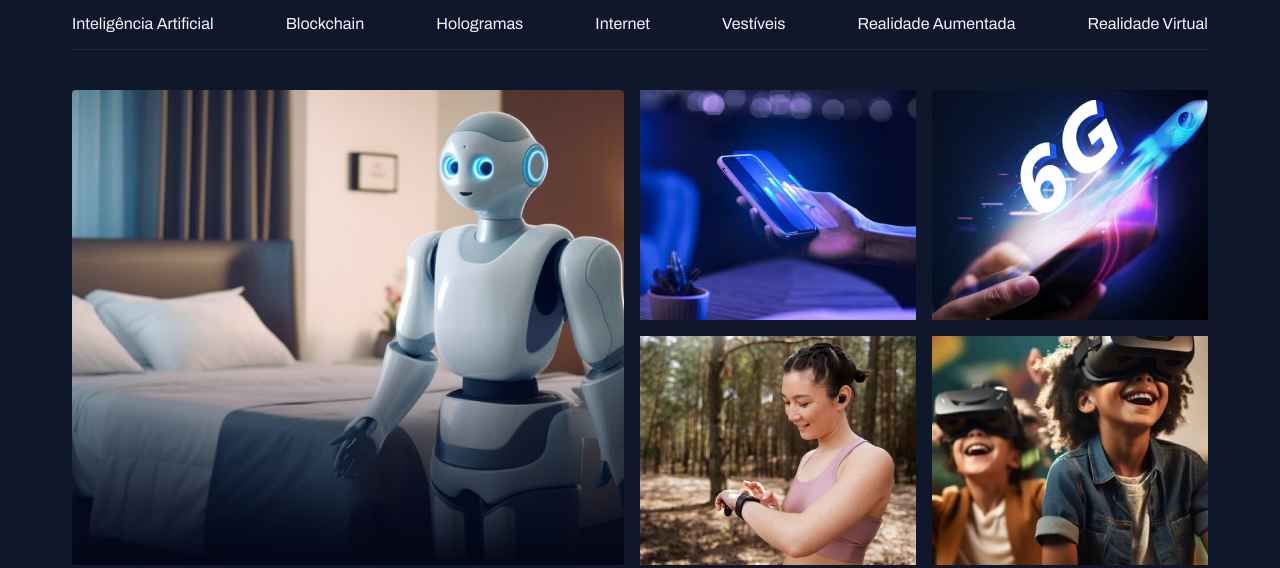
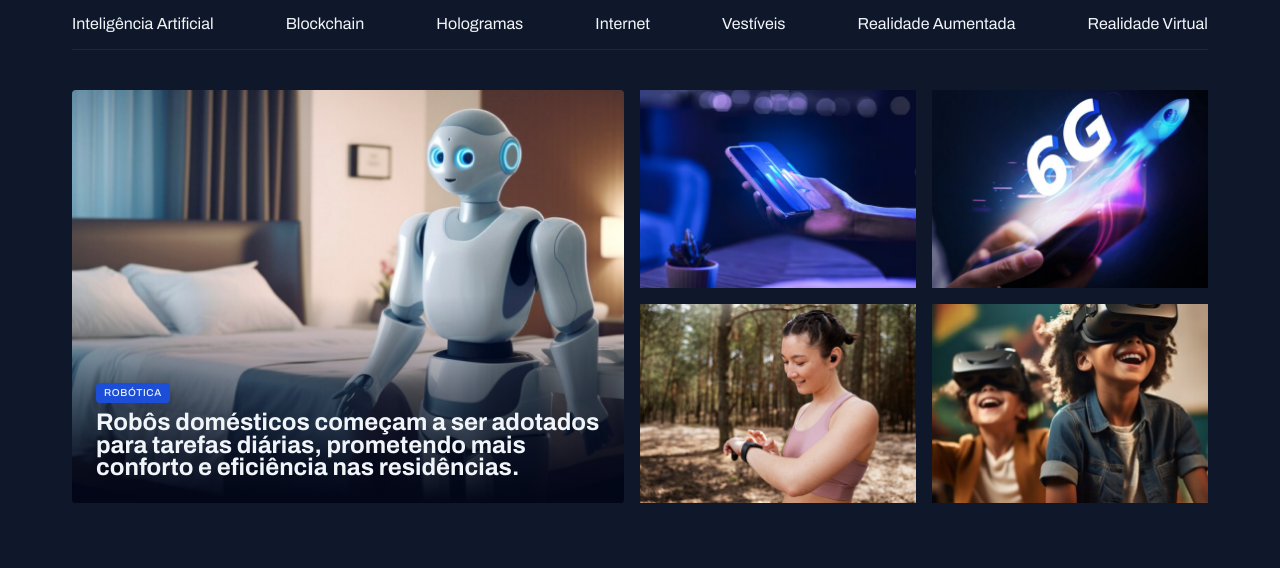
Before and after one commit to lucasaraujope/portal_de_noticias, a plain HTML site: page index.html in a window 1280 px wide. Shown: the part 74-642 px from the top of the page. Drawn offline with Linux system fonts and the light colour scheme.

Commit message:
configuração do figcaption

```diff
--- a/Style/sections.css
+++ b/Style/sections.css
@@ -24,5 +24,18 @@
 
         }
 
+        figcaption{
+            position: absolute;
+            bottom: 0;
+            padding: 24px;
+
+            h2{
+                margin-top: 8px;
+            }
+        }
+
+
+
     }
+
 }
```
